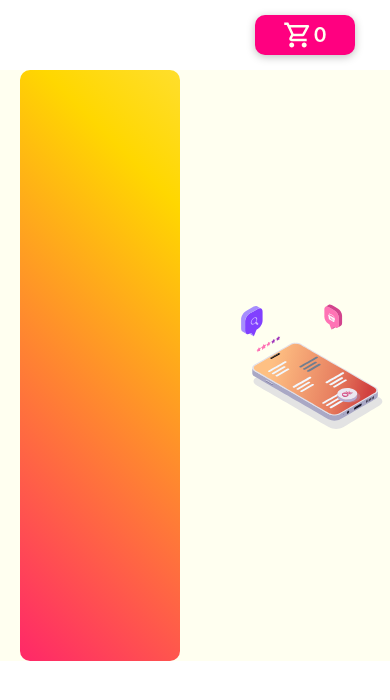
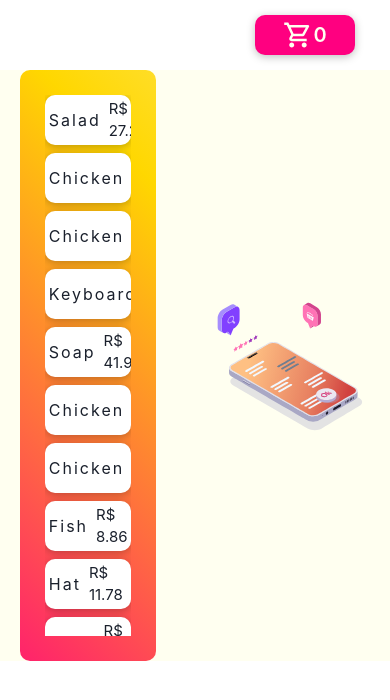
Before and after one commit to CibeleMartins/carrinho-compras, a React (Create React App) app: page / in a window 390 px wide. Shown: the top 700 px of the page. Built offline with nearby package versions, Linux system fonts and the light colour scheme.

Commit message:
📱 feat: implementou responsividade na lista de produtos

```diff
--- a/src/components/ProductsList/Product/Product.jsx
+++ b/src/components/ProductsList/Product/Product.jsx
@@ -8,7 +8,7 @@
   return (
     <HStack
       h="10vh"
-      w="80%"
+      w="100%"
       bg="white"
       pl="5%"
       pr="5%"
--- a/src/components/ProductsList/ProductsList.jsx
+++ b/src/components/ProductsList/ProductsList.jsx
@@ -6,20 +6,21 @@
 
 import { listProducts } from '../../data/products';
 
-const ProductLists = ({ getProductAdded }) => {
+const ProductLists = ({ getProductAdded, breakpoint }) => {
   const getInformationsProductAdded = (name, price, amount) => {
     getProductAdded(name, price, amount);
   };
 
   return (
     <VStack
-      w="35%"
+      w={breakpoint !== '100' ? '35%' : '80%'}
       h="70vh"
       borderRadius={10}
-      padding={20}
+      padding="25px"
       className={style.gradient}
       alignItems="center"
-      marginLeft="5%"
+      marginLeft={breakpoint !== '100' ? '5%' : '0%'}
+      mt={breakpoint !== '100' ? '0%' : '5%'}
     >
       <VStack
       overflowY={"scroll"}
--- a/src/pages/Home.jsx
+++ b/src/pages/Home.jsx
@@ -52,7 +52,7 @@
       {modalIsClosed ? (
         <Cart productsAdded={arrayProductsForCart} total={totalPrice} />
       ) : null}
-      <ProductLists getProductAdded={getProductForCart} />
+      <ProductLists breakpoint={breakpointHeader} getProductAdded={getProductForCart} />
       <ShoppingCartLottie receiveHeaderBreakpoint={breakpointHeader}/>
     </HStack>
   );
```
